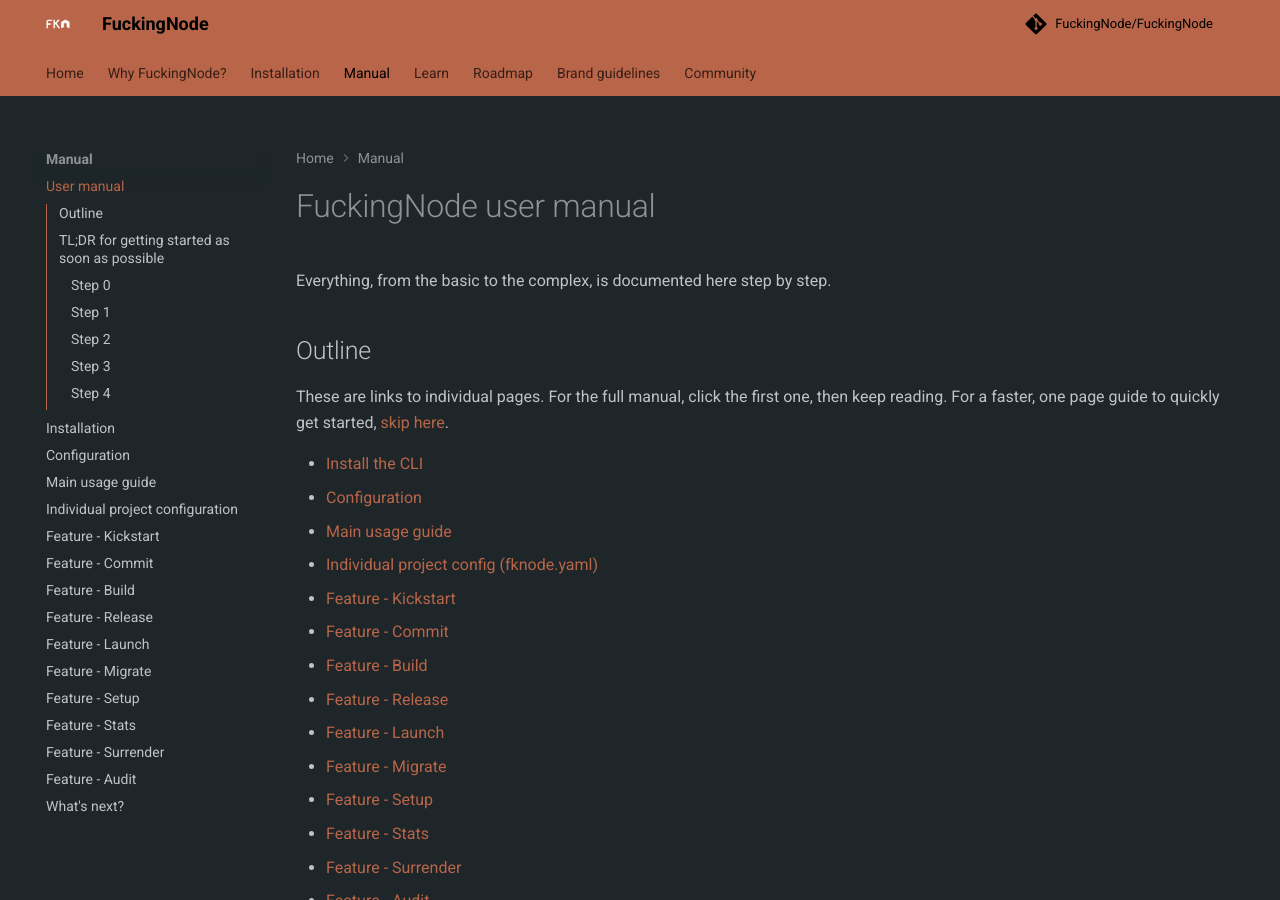
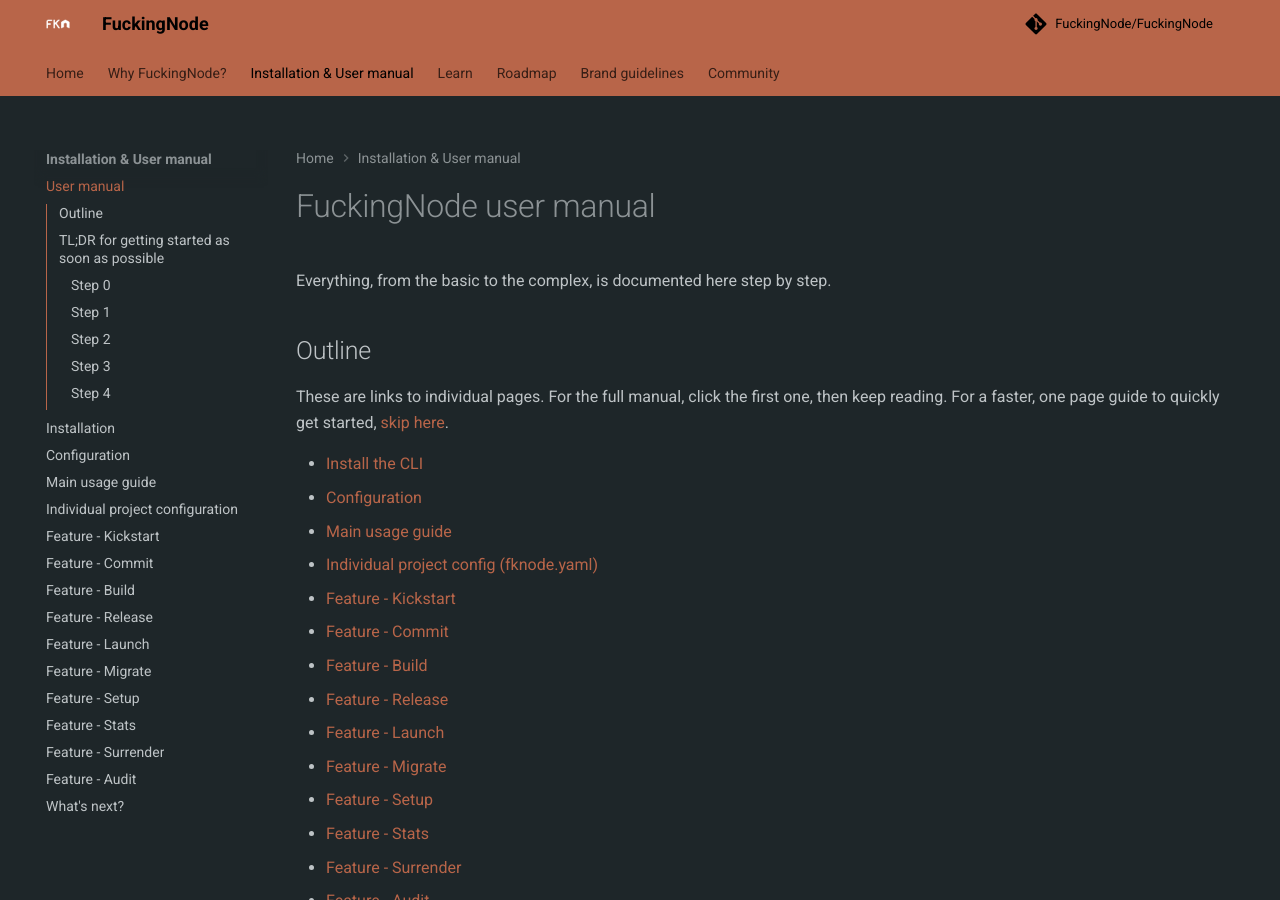
Before and after one commit to FuckingNode/fuckingnode.github.io, an MkDocs documentation site: the page built from docs/manual/index.md, in a window 1280 px wide and 900 px high. Built offline with MkDocs 1.6.1 and Material for MkDocs 9.7.7, drawn with Linux system fonts in a browser that asks for light colours; comment, search, counter and statistics services are not loaded; some of the changed text lies outside the part shown.

Commit message:
Remove duplicate install link

```diff
--- a/mkdocs.yml
+++ b/mkdocs.yml
@@ -14,9 +14,7 @@ nav:
 
     - "Why FuckingNode?": "about/why.md"
 
-    - Installation: "manual/install.md"
-
-    - Manual:
+    - "Installation & User manual":
           - User manual: "manual/index.md"
           - Installation: "manual/install.md"
           - Configuration: "manual/configuration.md"
```
